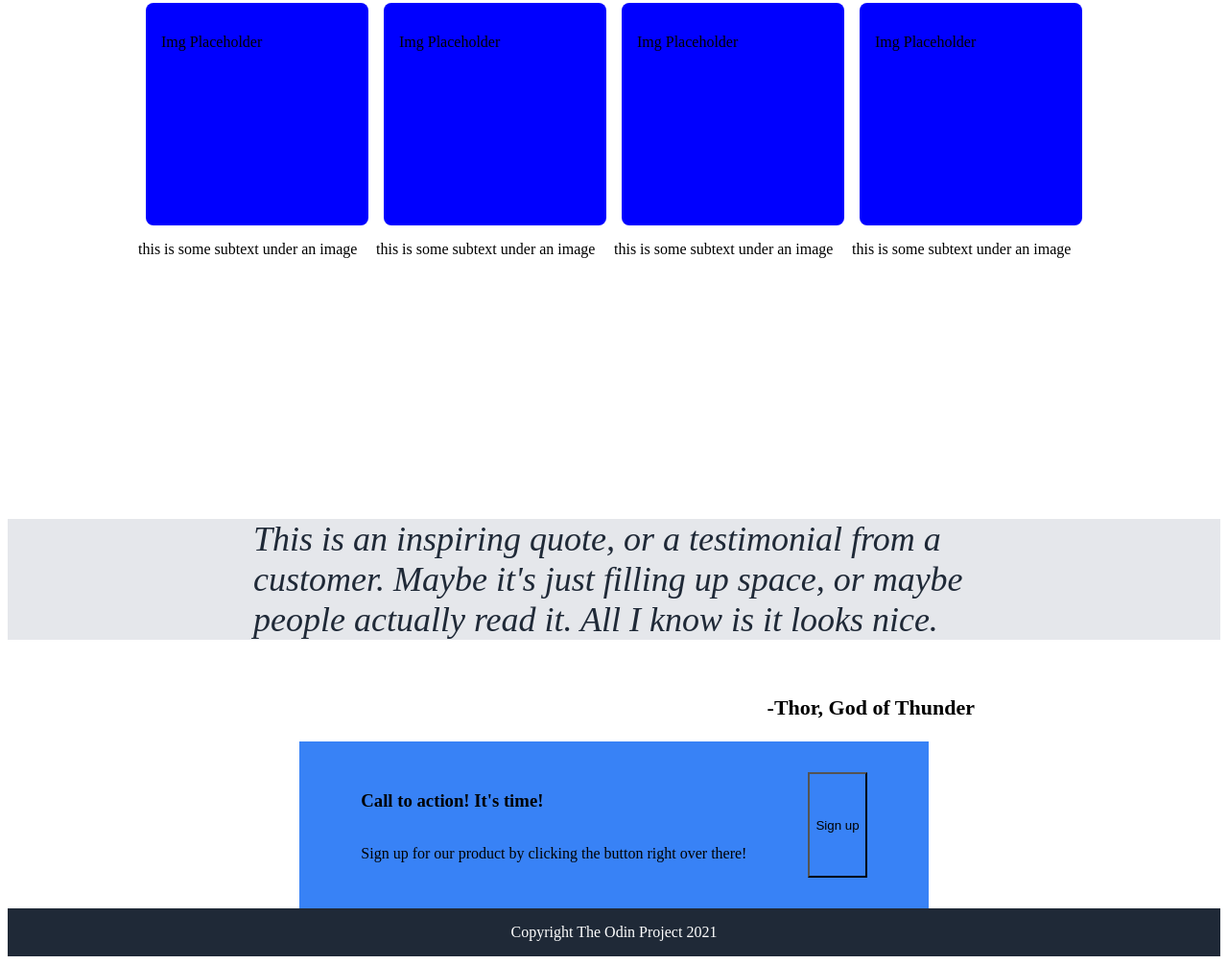
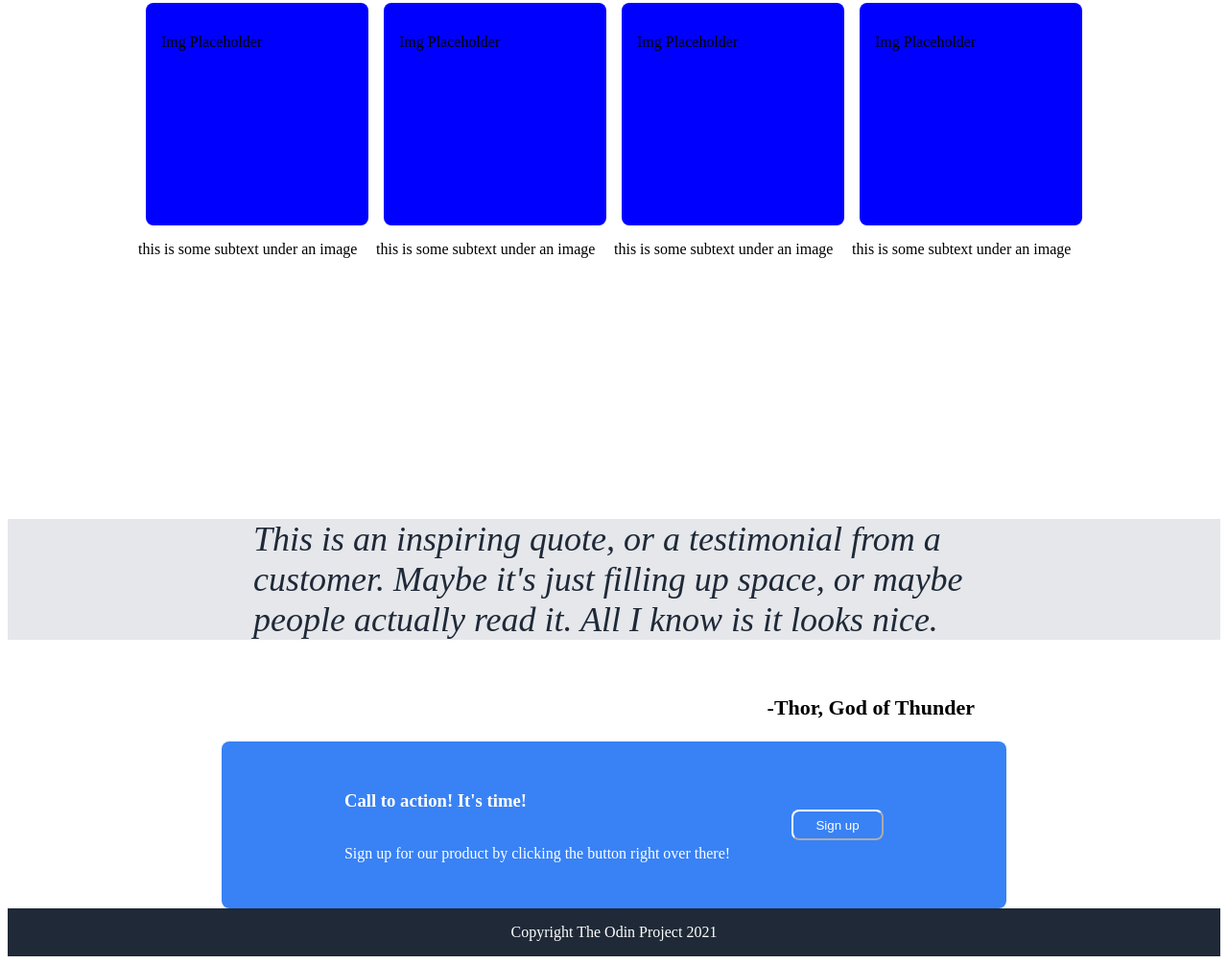
Before and after one commit to Benjamin1089/odin-landing-page, a plain HTML site: page index.html in a window 1280 px wide. Shown: the part 553-1558 px from the top of the page at 96% size. Drawn offline with Linux system fonts and the light colour scheme.

Commit message:
Decorate action button
Decorated action button with white text and round borders

```diff
--- a/index.html
+++ b/index.html
@@ -62,7 +62,7 @@
                     <h3>Call to action! It's time!</h3>
                     <p>Sign up for our product by clicking the button right over there!</p>
                 </div>
-                <Button>Sign up</Button>
+                <Button class="actionbutton">Sign up</Button>
             </div>
         </div>
 
--- a/style.css
+++ b/style.css
@@ -73,16 +73,27 @@ button {
 .action {
     display: flex;
     background-color: #3882F6;
-    padding-left: 64px;
-    padding-right: 64px;
+    padding-left: 128px;
+    padding-right: 128px;
     padding-top: 32px;
     padding-bottom: 32px;
+    border-radius: 8px;
+    color: white;
 }
 
 .actiontext {
     display: flex;
     flex-direction: column;
     margin-right: 64px;
+}
+
+.actionbutton {
+    border-radius: 8px;
+    color: white;
+    height: 32px;
+    width: 96px;
+    align-self: center;
+    border-color: white;
 }
 
 .darkblock {
```
